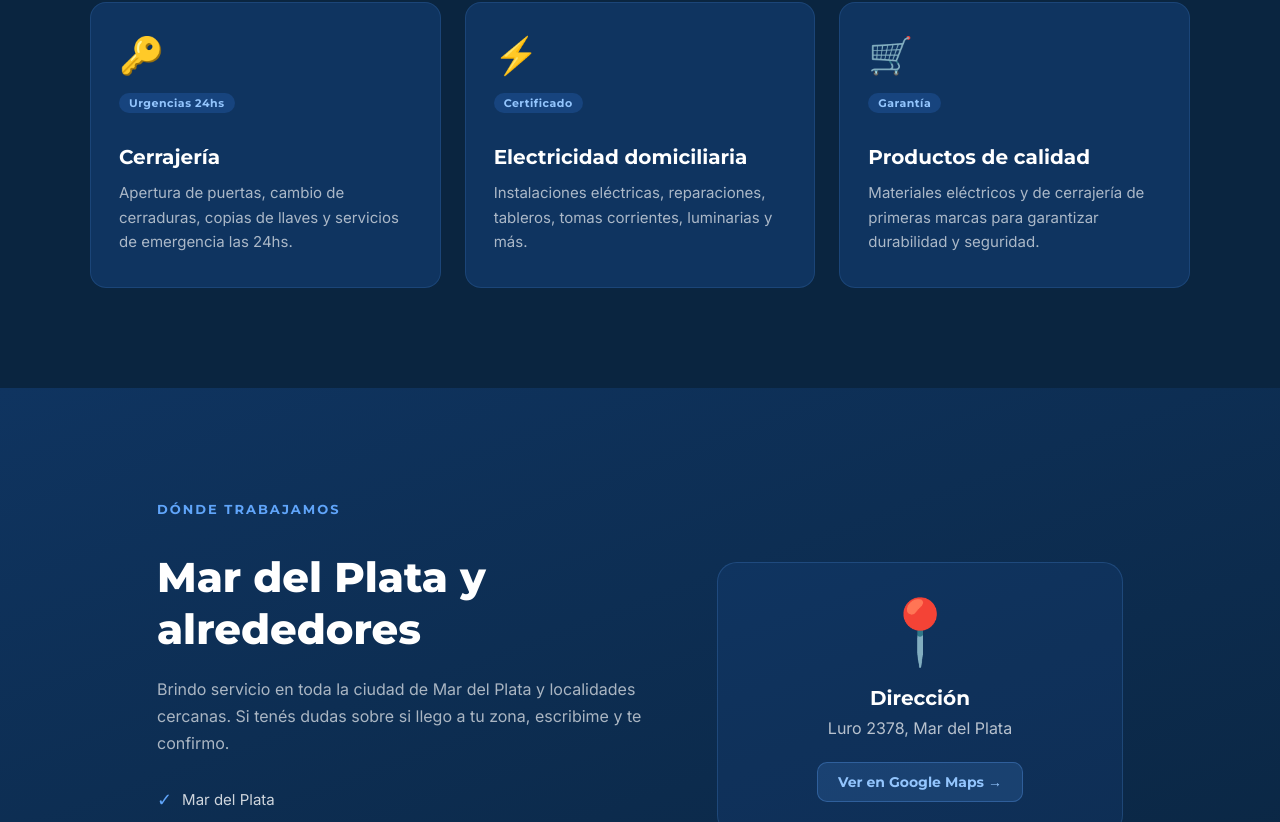
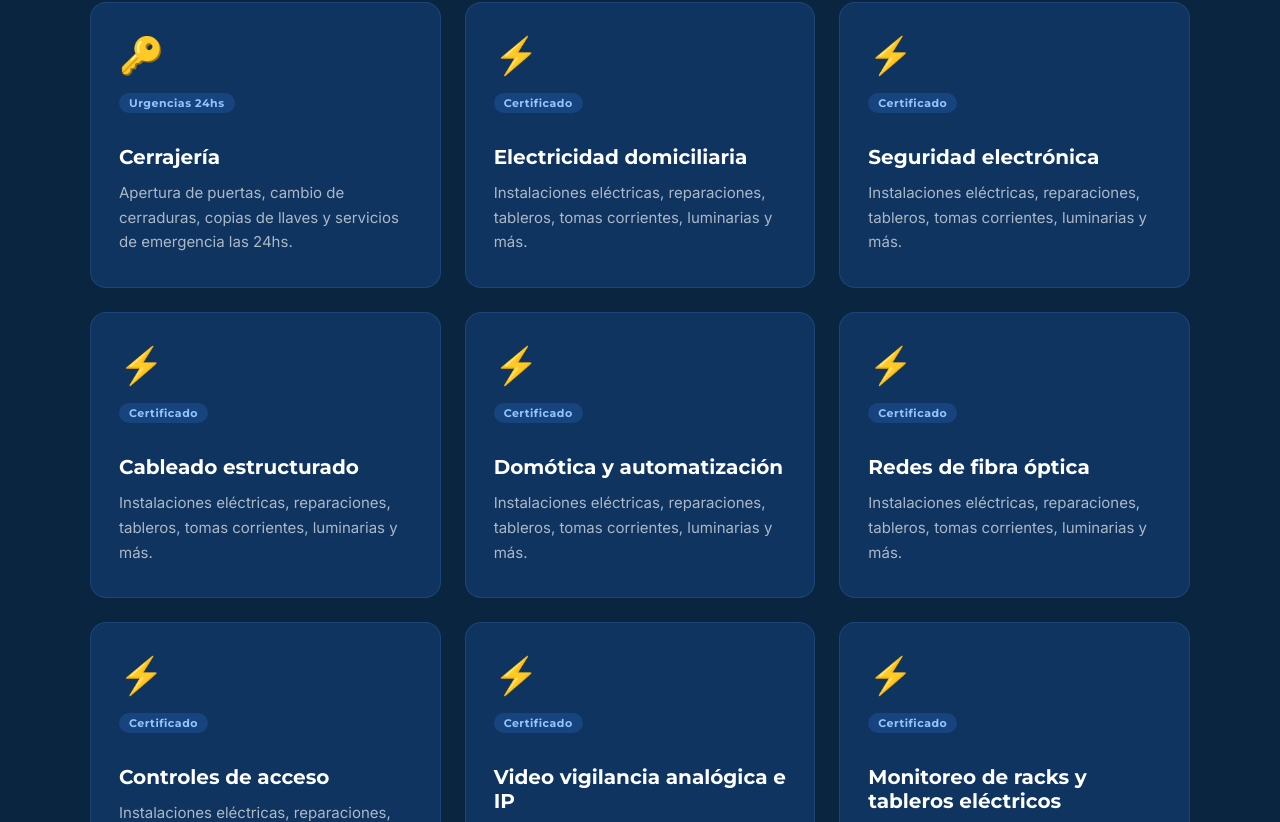
Before and after one commit to jopiatomas/pablojopia-electricista, a React (Vite) app: page / in a window 1280 px wide. Shown: the part 1238-2060 px from the top of the page. Built offline with nearby package versions, Linux system fonts and the light colour scheme.

Commit message:
feat: categories

```diff
--- a/src/App.jsx
+++ b/src/App.jsx
@@ -11,6 +11,55 @@ const services = [
   {
     icon: "⚡",
     title: "Electricidad domiciliaria",
+    description:
+      "Instalaciones eléctricas, reparaciones, tableros, tomas corrientes, luminarias y más.",
+    badge: "Certificado",
+  },
+  {
+    icon: "⚡",
+    title: "Seguridad electrónica",
+    description:
+      "Instalaciones eléctricas, reparaciones, tableros, tomas corrientes, luminarias y más.",
+    badge: "Certificado",
+  },
+  {
+    icon: "⚡",
+    title: "Cableado estructurado",
+    description:
+      "Instalaciones eléctricas, reparaciones, tableros, tomas corrientes, luminarias y más.",
+    badge: "Certificado",
+  },
+  {
+    icon: "⚡",
+    title: "Domótica y automatización",
+    description:
+      "Instalaciones eléctricas, reparaciones, tableros, tomas corrientes, luminarias y más.",
+    badge: "Certificado",
+  },
+  {
+    icon: "⚡",
+    title: "Redes de fibra óptica",
+    description:
+      "Instalaciones eléctricas, reparaciones, tableros, tomas corrientes, luminarias y más.",
+    badge: "Certificado",
+  },
+  {
+    icon: "⚡",
+    title: "Controles de acceso",
+    description:
+      "Instalaciones eléctricas, reparaciones, tableros, tomas corrientes, luminarias y más.",
+    badge: "Certificado",
+  },
+  {
+    icon: "⚡",
+    title: "Video vigilancia analógica e IP",
+    description:
+      "Instalaciones eléctricas, reparaciones, tableros, tomas corrientes, luminarias y más.",
+    badge: "Certificado",
+  },
+  {
+    icon: "⚡",
+    title: "Monitoreo de racks y tableros eléctricos",
     description:
       "Instalaciones eléctricas, reparaciones, tableros, tomas corrientes, luminarias y más.",
     badge: "Certificado",
@@ -222,7 +271,7 @@ function Hero() {
             margin: "0 auto 40px",
           }}
         >
-          Más de 15 años de experiencia. Trabajos garantizados, materiales de
+          Más de 25 años de experiencia. Trabajos garantizados, materiales de
           calidad y atención personalizada para tu hogar o negocio.
         </p>
 
@@ -305,7 +354,7 @@ function Hero() {
           }}
         >
           {[
-            { value: "15+", label: "Años de experiencia" },
+            { value: "25+", label: "Años de experiencia" },
             { value: "500+", label: "Trabajos realizados" },
             { value: "24hs", label: "Urgencias" },
           ].map((stat) => (
```
